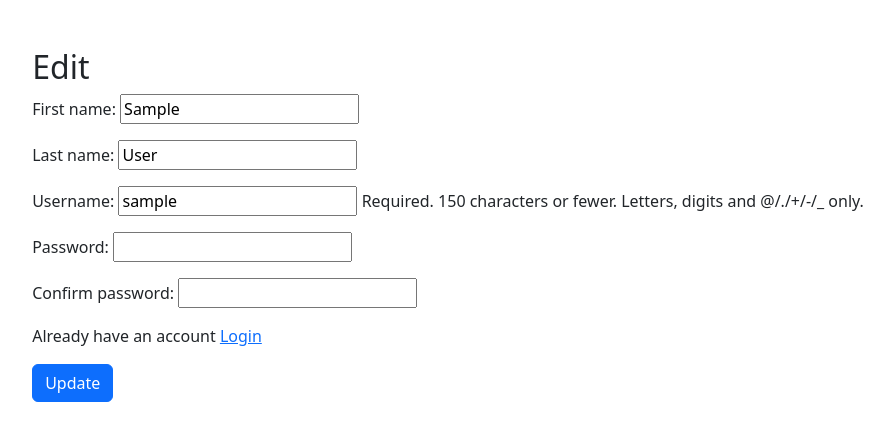
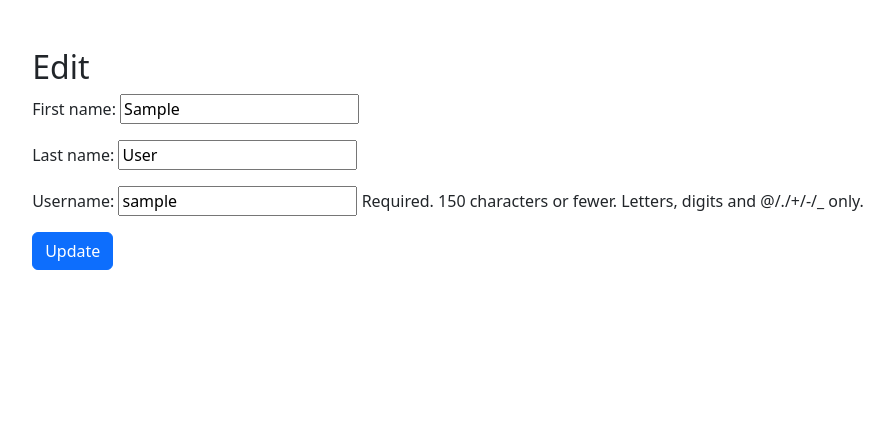
Before and after one commit to noumanrafi0/django-app-project, a Django app: page /task1/edit/ in a window 1280 px wide. Shown: the top 441 px of the page, without its empty margins (192-1085 px from the left). Run offline with Django 4.2, Linux system fonts and the light colour scheme; the visitor is signed in with stand-in values (Sample User, id 1).

Commit message:
update info wo. login, disp. pic in dash

```diff
--- a/task1/forms.py
+++ b/task1/forms.py
@@ -20,12 +20,12 @@ class LoginForm(forms.Form):
 
 
 class EditForm(forms.ModelForm):
-    password = forms.CharField(widget=forms.PasswordInput, required=True)
-    confirm_password = forms.CharField(
-        widget=forms.PasswordInput,
-        required=True,
-    )
+    # password = forms.CharField(widget=forms.PasswordInput, required=False)
+    # confirm_password = forms.CharField(
+    #     widget=forms.PasswordInput,
+    #     required=False,
+    # )
 
     class Meta:
         model = User
-        fields = ["first_name", "last_name", "username", "password"]
+        fields = ["first_name", "last_name", "username"]
--- a/task1/views.py
+++ b/task1/views.py
@@ -118,18 +118,22 @@ class EditView(LoginRequiredMixin, View):
         form = self.form_class(request.POST, instance=user_instance)
 
         if form.is_valid():
-            password = form.cleaned_data.get("password")
-            confirm_password = form.cleaned_data.get("confirm_password")
+            form.save()
+            messages.success(request, "Information updated successfully")
+            return redirect("home")
 
-            if password and password == confirm_password:
-                user_instance.set_password(password)
-                form.save()
-                messages.success(request, "Password updated successfully")
-                return redirect("home")
-            else:
-                messages.error(
-                    request,
-                    "Invalid Password or Passwords do not match",
-                )
+            # password = form.cleaned_data.get("password")
+            # confirm_password = form.cleaned_data.get("confirm_password")
+
+            # if password and password == confirm_password:
+            #     user_instance.set_password(password)
+            #     form.save()
+            #     messages.success(request, "Password updated successfully")
+            #     return redirect("home")
+            # else:
+            #     messages.error(
+            #         request,
+            #         "Invalid Password or Passwords do not match",
+            #     )
 
         return render(request, self.template_name, {"form": form})
--- a/templates/task1/edit.html
+++ b/templates/task1/edit.html
@@ -9,9 +9,6 @@
                 {% for message in messages %}<div class="alert alert-danger">{{ message }}</div>{% endfor %}
             {% endif %}
             {{ form.as_p }}
-            <p>
-                Already have an account <a href='http://127.0.0.1:8000/task1/login'>Login</a>
-            </p>
             <button class="btn btn-primary" type="submit">Update</button>
         </form>
     </div>
```
Also changed, not shown: templates/task1/home.html (+9 -0 lines), media/profile_images/default.jpg (added), 1 other file.
